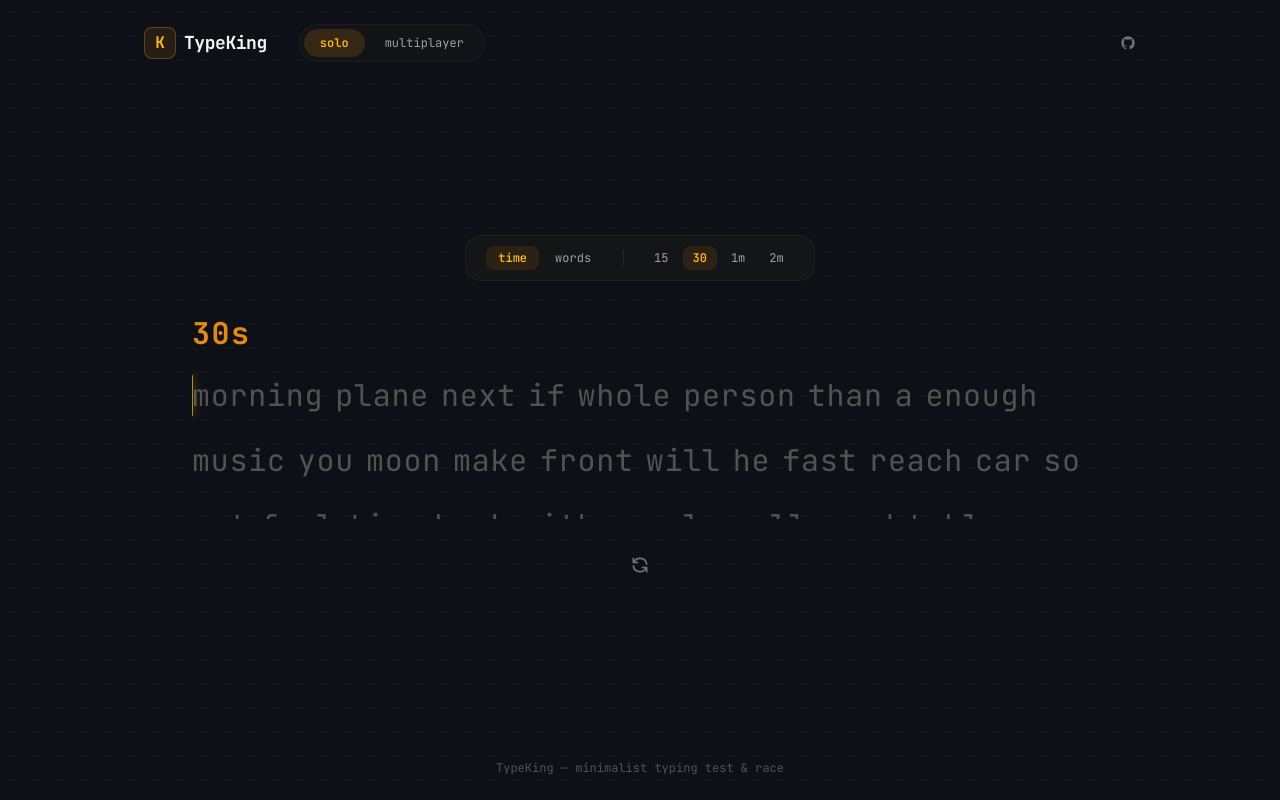
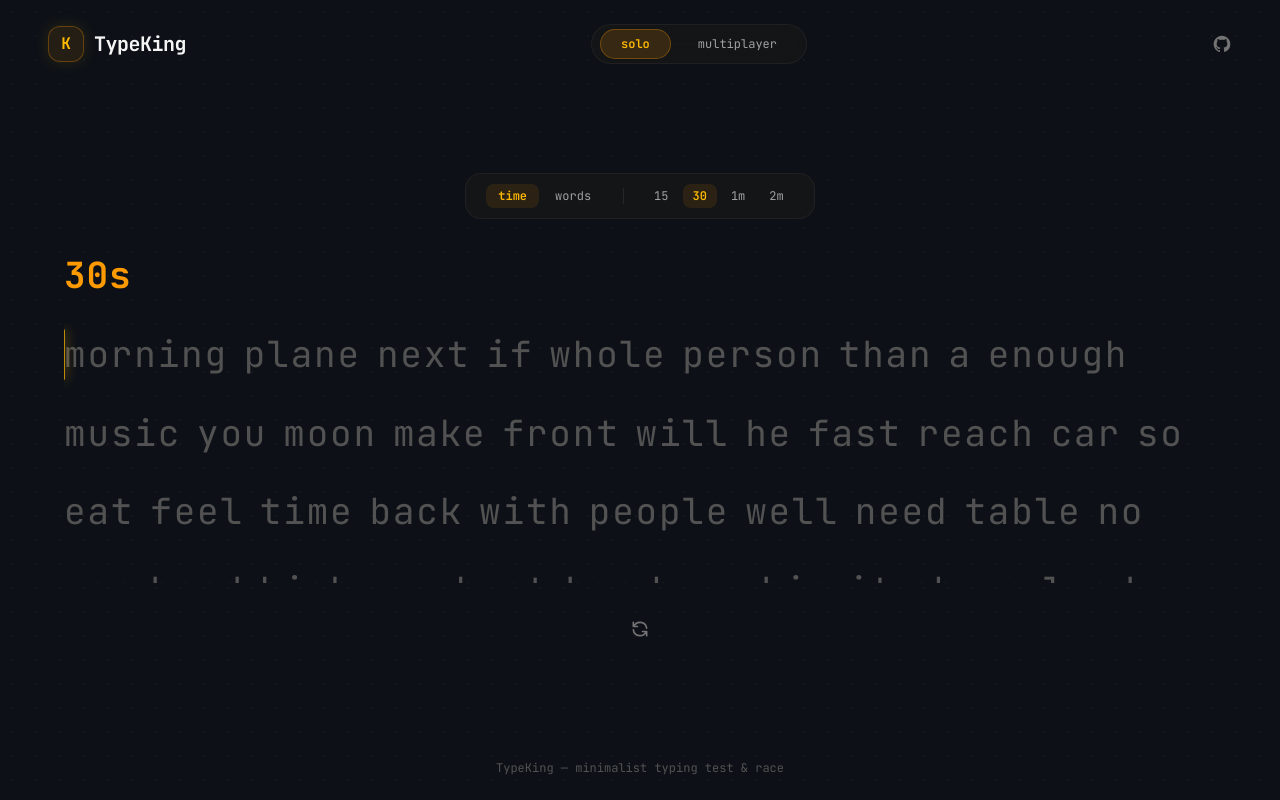
Before and after one commit to harsh-mishra123/typeking, a Next.js app in the folder client/: page / in a window 1280 px wide. Built offline with nearby package versions, Linux system fonts and the light colour scheme.

Commit message:
style: expand layout to full screen width with wide container and enlarged typography

```diff
--- a/client/src/app/layout.tsx
+++ b/client/src/app/layout.tsx
@@ -15,7 +15,7 @@ const jetbrainsMono = JetBrains_Mono({
 
 export const metadata: Metadata = {
   title: "TypeKing — Modern Typing Speed Test",
-  description: "Minimalist, high-performance typing test with solo practice and real-time multiplayer racing.",
+  description: "Minimalist, high-performance full-screen typing test with solo practice and real-time multiplayer racing.",
 };
 
 export default function RootLayout({
@@ -25,9 +25,9 @@ export default function RootLayout({
 }>) {
   return (
     <html lang="en" className={`${inter.variable} ${jetbrainsMono.variable} h-full antialiased`}>
-      <body className="min-h-full flex flex-col justify-between">
+      <body className="min-h-screen flex flex-col justify-between bg-[#0d1117] text-[#e6dfd0]">
         <Navbar />
-        <main className="flex-1 flex flex-col justify-center px-4 py-8 max-w-5xl mx-auto w-full">
+        <main className="flex-1 flex flex-col justify-center items-center px-6 md:px-12 py-6 max-w-7xl mx-auto w-full">
           {children}
         </main>
         <footer className="py-6 text-center text-xs font-mono text-neutral-600">
--- a/client/src/components/Navbar.tsx
+++ b/client/src/components/Navbar.tsx
@@ -7,40 +7,40 @@ export function Navbar() {
   const pathname = usePathname();
 
   return (
-    <header className="w-full max-w-5xl mx-auto py-6 px-4 flex items-center justify-between">
-      <div className="flex items-center gap-8">
-        <Link href="/" className="group flex items-center gap-2">
-          <div className="w-8 h-8 rounded-lg bg-amber-500/10 border border-amber-500/30 flex items-center justify-center font-mono font-bold text-amber-400 group-hover:border-amber-500/60 transition-colors">
+    <header className="w-full max-w-7xl mx-auto py-6 px-6 md:px-12 flex items-center justify-between font-mono">
+      <div className="flex items-center gap-3">
+        <Link href="/" className="group flex items-center gap-2.5">
+          <div className="w-9 h-9 rounded-xl bg-amber-500/10 border border-amber-500/30 flex items-center justify-center font-mono font-bold text-amber-400 group-hover:border-amber-500/60 transition-all shadow-[0_0_15px_rgba(229,164,17,0.15)]">
             K
           </div>
-          <span className="font-mono text-lg font-bold tracking-tight text-neutral-100 group-hover:text-amber-400 transition-colors">
+          <span className="font-mono text-xl font-bold tracking-tight text-neutral-100 group-hover:text-amber-400 transition-colors">
             TypeKing
           </span>
         </Link>
+      </div>
 
-        <nav className="flex items-center gap-1 bg-neutral-900/60 border border-neutral-800/60 p-1 rounded-full text-xs font-mono">
+      <nav className="flex items-center gap-1.5 bg-neutral-900/70 border border-neutral-800/70 px-2 py-1 rounded-full text-xs font-mono backdrop-blur-md">
         <Link
           href="/"
-            className={`px-4 py-1.5 rounded-full transition-all ${
+          className={`px-5 py-1.5 rounded-full transition-all ${
             pathname === "/"
-                ? "bg-amber-500/15 text-amber-400 font-semibold"
-                : "text-neutral-400 hover:text-neutral-200"
+              ? "bg-amber-500/15 text-amber-400 font-semibold border border-amber-500/30"
+              : "text-neutral-400 hover:text-neutral-200 border border-transparent"
           }`}
         >
           solo
         </Link>
         <Link
           href="/multiplayer"
-            className={`px-4 py-1.5 rounded-full transition-all ${
+          className={`px-5 py-1.5 rounded-full transition-all ${
             pathname === "/multiplayer"
-                ? "bg-amber-500/15 text-amber-400 font-semibold"
-                : "text-neutral-400 hover:text-neutral-200"
+              ? "bg-amber-500/15 text-amber-400 font-semibold border border-amber-500/30"
+              : "text-neutral-400 hover:text-neutral-200 border border-transparent"
           }`}
         >
           multiplayer
         </Link>
       </nav>
-      </div>
 
       <div className="flex items-center gap-4 text-xs font-mono text-neutral-500">
         <a
@@ -48,8 +48,9 @@ export function Navbar() {
           target="_blank"
           rel="noopener noreferrer"
           className="hover:text-amber-400 transition-colors flex items-center gap-1.5"
+          title="GitHub Profile"
         >
-          <svg className="w-4 h-4" viewBox="0 0 24 24" fill="currentColor">
+          <svg className="w-5 h-5" viewBox="0 0 24 24" fill="currentColor">
             <path fillRule="evenodd" clipRule="evenodd" d="M12 2C6.477 2 2 6.484 2 12.017c0 4.425 2.865 8.18 6.839 9.504.5.092.682-.217.682-.483 0-.237-.008-.868-.013-1.703-2.782.605-3.369-1.343-3.369-1.343-.454-1.158-1.11-1.466-1.11-1.466-.908-.62.069-.608.069-.608 1.003.07 1.53 1.032 1.53 1.032.892 1.53 2.341 1.088 2.91.832.092-.647.35-1.088.636-1.338-2.22-.253-4.555-1.113-4.555-4.951 0-1.093.39-1.988 1.029-2.688-.103-.253-.446-1.272.098-2.65 0 0 .84-.27 2.75 1.026A9.564 9.564 0 0112 6.844c.85.004 1.705.115 2.504.337 1.909-1.296 2.747-1.027 2.747-1.027.546 1.379.202 2.398.1 2.651.64.7 1.028 1.595 1.028 2.688 0 3.848-2.339 4.695-4.566 4.943.359.309.678.92.678 1.855 0 1.338-.012 2.419-.012 2.747 0 .268.18.58.688.482A10.019 10.019 0 0022 12.017C22 6.484 17.522 2 12 2z" />
           </svg>
         </a>
--- a/client/src/components/Results.tsx
+++ b/client/src/components/Results.tsx
@@ -10,51 +10,51 @@ interface ResultsProps {
 
 export function Results({ result, onRestart }: ResultsProps) {
   return (
-    <div className="w-full max-w-4xl mx-auto font-mono animate-in fade-in slide-in-from-bottom-4 duration-300">
+    <div className="w-full max-w-6xl mx-auto font-mono animate-in fade-in slide-in-from-bottom-4 duration-300 my-auto">
       <div className="grid grid-cols-1 md:grid-cols-4 gap-6 items-center">
-        <div className="md:col-span-1 bg-neutral-900/60 border border-neutral-800/80 rounded-2xl p-6 text-center">
+        <div className="md:col-span-1 bg-neutral-900/60 border border-neutral-800/80 rounded-2xl p-8 text-center">
           <div className="text-xs uppercase tracking-widest text-neutral-400 mb-1 font-semibold">wpm</div>
-          <div className="text-6xl font-bold text-amber-400 tracking-tight">{result.wpm}</div>
+          <div className="text-7xl font-bold text-amber-400 tracking-tight">{result.wpm}</div>
         </div>
 
-        <div className="md:col-span-3 grid grid-cols-3 gap-4 bg-neutral-900/40 border border-neutral-800/60 rounded-2xl p-6">
+        <div className="md:col-span-3 grid grid-cols-3 gap-6 bg-neutral-900/40 border border-neutral-800/60 rounded-2xl p-8">
           <div>
             <div className="text-xs uppercase text-neutral-500 mb-1">acc</div>
-            <div className="text-3xl font-semibold text-neutral-100">{result.accuracy}%</div>
+            <div className="text-4xl font-semibold text-neutral-100">{result.accuracy}%</div>
           </div>
 
           <div>
             <div className="text-xs uppercase text-neutral-500 mb-1">raw wpm</div>
-            <div className="text-3xl font-semibold text-neutral-300">{result.rawWpm}</div>
+            <div className="text-4xl font-semibold text-neutral-300">{result.rawWpm}</div>
           </div>
 
           <div>
             <div className="text-xs uppercase text-neutral-500 mb-1">test type</div>
-            <div className="text-3xl font-semibold text-neutral-300 capitalize">
+            <div className="text-4xl font-semibold text-neutral-300 capitalize">
               {result.mode} {result.preset}
             </div>
           </div>
 
-          <div className="col-span-3 pt-4 border-t border-neutral-800/60 flex items-center gap-6 text-xs text-neutral-400">
+          <div className="col-span-3 pt-6 border-t border-neutral-800/60 flex items-center gap-8 text-sm text-neutral-400">
             <span>
               characters:{" "}
-              <strong className="text-neutral-200">
+              <strong className="text-neutral-200 font-semibold">
                 {result.correct}/{result.incorrect}/{result.extra}/{result.missed}
               </strong>
             </span>
             <span>
-              time: <strong className="text-neutral-200">{result.time}s</strong>
+              time: <strong className="text-neutral-200 font-semibold">{result.time}s</strong>
             </span>
           </div>
         </div>
       </div>
 
-      <WpmChart wpmHistory={result.wpmHistory} />
+      <WpmChart wpmHistory={result.wpmHistory} height={200} />
 
       <div className="mt-8 text-center">
         <button
           onClick={onRestart}
-          className="px-6 py-2.5 rounded-full bg-amber-500/10 border border-amber-500/30 text-amber-400 hover:bg-amber-500/20 font-semibold text-sm transition-all"
+          className="px-8 py-3 rounded-full bg-amber-500/15 border border-amber-500/30 text-amber-400 hover:bg-amber-500/25 font-semibold text-sm transition-all shadow-[0_0_20px_rgba(229,164,17,0.15)]"
         >
           Next Test
         </button>
--- a/client/src/components/TypingArea.tsx
+++ b/client/src/components/TypingArea.tsx
@@ -49,9 +49,8 @@ export function TypingArea({
       const containerTop = container.offsetTop;
       const relativeTop = wordTop - containerTop;
 
-      // Auto-scroll 3-line view like Monkeytype
-      if (relativeTop > 70) {
-        container.scrollTop = relativeTop - 40;
+      if (relativeTop > 100) {
+        container.scrollTop = relativeTop - 50;
       } else {
         container.scrollTop = 0;
       }
@@ -64,7 +63,7 @@ export function TypingArea({
   };
 
   return (
-    <div className="relative w-full max-w-4xl mx-auto font-mono select-none">
+    <div className="relative w-full max-w-6xl mx-auto font-mono select-none my-auto">
       <input
         ref={inputRef}
         type="text"
@@ -74,13 +73,13 @@ export function TypingArea({
         tabIndex={0}
       />
 
-      <div className="flex items-center justify-between mb-4 h-10">
-        <div className="text-3xl font-bold text-amber-500/90 font-mono tracking-wider">
+      <div className="flex items-center justify-between mb-6 h-12">
+        <div className="text-4xl font-bold text-amber-500 font-mono tracking-wide">
           {mode === "time" ? `${timeLeft}s` : `${currentWordIndex}/${words.length}`}
         </div>
 
         {status === "running" && (
-          <div className="flex items-center gap-6 text-sm text-neutral-400 font-mono">
+          <div className="flex items-center gap-8 text-base text-neutral-400 font-mono">
             <span>
               WPM: <strong className="text-amber-400 font-semibold">{currentWpm}</strong>
             </span>
@@ -94,7 +93,7 @@ export function TypingArea({
       <div
         ref={containerRef}
         onClick={handleContainerClick}
-        className="relative max-h-[150px] overflow-hidden leading-relaxed text-2xl md:text-3xl tracking-wide flex flex-wrap gap-x-3 gap-y-3 cursor-text transition-all duration-200"
+        className="relative max-h-[260px] overflow-hidden leading-relaxed text-3xl md:text-4xl tracking-wider flex flex-wrap gap-x-4 gap-y-4 cursor-text transition-all duration-200"
       >
         {words.map((word, wIdx) => {
           const isCurrentWord = wIdx === currentWordIndex;
@@ -124,7 +123,7 @@ export function TypingArea({
                 return (
                   <span key={cIdx} className="relative">
                     {isCaretHere && (
-                      <span className="absolute -left-[1.5px] top-1 bottom-1 w-[2.5px] bg-amber-400 rounded-full animate-pulse shadow-[0_0_10px_rgba(229,164,17,0.9)]" />
+                      <span className="absolute -left-[2px] top-1 bottom-1 w-[3px] bg-amber-400 rounded-full animate-pulse shadow-[0_0_12px_rgba(229,164,17,0.9)]" />
                     )}
                     <span className={charClass}>{c.char}</span>
                   </span>
@@ -133,7 +132,7 @@ export function TypingArea({
 
               {isCurrentWord && word.typed.length >= word.chars.length && (
                 <span className="relative">
-                  <span className="absolute -left-[1.5px] top-1 bottom-1 w-[2.5px] bg-amber-400 rounded-full animate-pulse shadow-[0_0_10px_rgba(229,164,17,0.9)]" />
+                  <span className="absolute -left-[2px] top-1 bottom-1 w-[3px] bg-amber-400 rounded-full animate-pulse shadow-[0_0_12px_rgba(229,164,17,0.9)]" />
                 </span>
               )}
             </span>
--- a/client/src/components/multiplayer/RaceLanes.tsx
+++ b/client/src/components/multiplayer/RaceLanes.tsx
@@ -11,7 +11,7 @@ export function RaceLanes({ players, currentSocketId }: RaceLanesProps) {
   const playerList = Object.entries(players).map(([sId, p]) => ({ ...p, socketId: sId }));
 
   return (
-    <div className="w-full max-w-4xl mx-auto font-mono flex flex-col gap-3 mb-8">
+    <div className="w-full max-w-6xl mx-auto font-mono flex flex-col gap-3.5 mb-8">
       {playerList.map((p) => {
         const isSelf = p.socketId === currentSocketId;
         const progress = Math.min(100, Math.max(0, p.progress || 0));
@@ -19,34 +19,33 @@ export function RaceLanes({ players, currentSocketId }: RaceLanesProps) {
         return (
           <div
             key={p.socketId}
-            className={`relative overflow-hidden rounded-xl border p-3 flex items-center justify-between transition-all ${
+            className={`relative overflow-hidden rounded-2xl border p-4 flex items-center justify-between transition-all ${
               isSelf
-                ? "bg-neutral-900/80 border-amber-500/40 shadow-[0_0_15px_rgba(229,164,17,0.1)]"
+                ? "bg-neutral-900/80 border-amber-500/50 shadow-[0_0_20px_rgba(229,164,17,0.15)]"
                 : "bg-neutral-900/40 border-neutral-800/60"
             }`}
           >
-            {/* Filling ink ribbon background */}
             <div
-              className="absolute left-0 top-0 bottom-0 bg-amber-500/10 border-r-2 border-amber-500/40 transition-all duration-300 ease-out"
+              className="absolute left-0 top-0 bottom-0 bg-amber-500/15 border-r-2 border-amber-500/50 transition-all duration-300 ease-out"
               style={{ width: `${progress}%` }}
             />
 
             <div className="relative z-10 flex items-center gap-3">
-              <span className={`text-sm font-semibold ${isSelf ? "text-amber-400" : "text-neutral-200"}`}>
+              <span className={`text-base font-semibold ${isSelf ? "text-amber-400" : "text-neutral-200"}`}>
                 {p.name} {isSelf && "(you)"}
               </span>
               {p.finished && (
-                <span className="text-[10px] uppercase font-bold text-emerald-400 bg-emerald-500/10 px-2 py-0.5 rounded border border-emerald-500/30">
+                <span className="text-[10px] uppercase font-bold text-emerald-400 bg-emerald-500/10 px-2.5 py-0.5 rounded-full border border-emerald-500/30">
                   finished
                 </span>
               )}
             </div>
 
-            <div className="relative z-10 flex items-center gap-4 text-xs">
+            <div className="relative z-10 flex items-center gap-6 text-sm font-mono">
               <span className="text-neutral-400">
                 <strong className="text-neutral-100 font-semibold">{p.wpm || 0}</strong> WPM
               </span>
-              <span className="text-neutral-500">{Math.round(progress)}%</span>
+              <span className="text-neutral-500 font-bold">{Math.round(progress)}%</span>
             </div>
           </div>
         );
```
Lines whose indentation alone changed are shown as unchanged.
